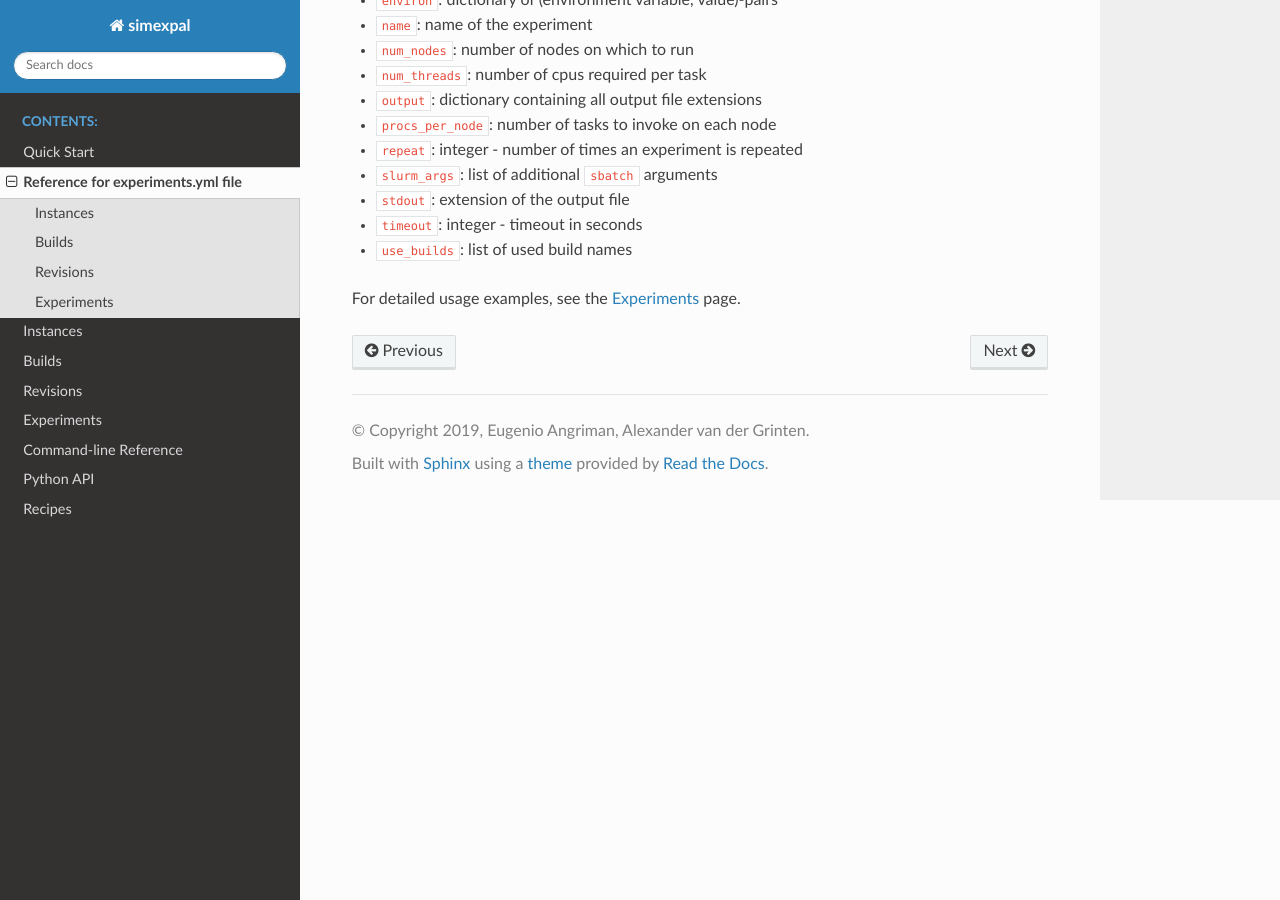
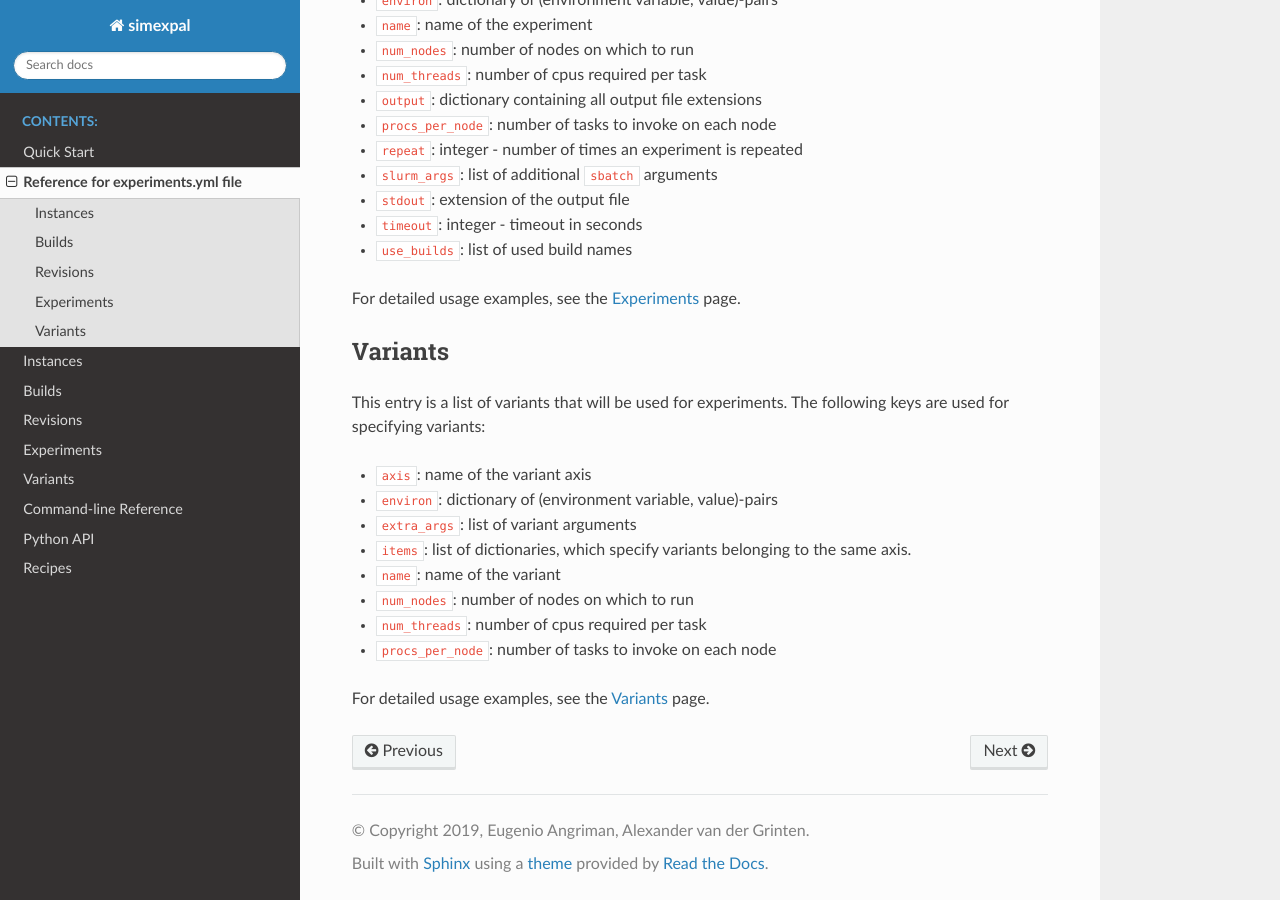
Before and after one commit to hu-macsy/simexpal, a Sphinx documentation site: the page built from docs/experiments_reference.rst, in a window 1280 px wide and 900 px high, scrolled down 1784 px. Built offline with Sphinx 7.4.7 and the Read the Docs theme 2.0.0, drawn with Linux system fonts in a browser that asks for light colours.

Commit message:
docs: Add variants page

```diff
--- a/docs/experiments_reference.rst
+++ b/docs/experiments_reference.rst
@@ -80,3 +80,19 @@ Each experiment includes three keys:
 - ``use_builds``: list of used build names
 
 For detailed usage examples, see the :ref:`Experiments` page.
+
+Variants
+--------
+This entry is a list of variants that will be used for experiments. The following keys are
+used for specifying variants:
+
+- ``axis``: name of the variant axis
+- ``environ``: dictionary of (environment variable, value)-pairs
+- ``extra_args``: list of variant arguments
+- ``items``: list of dictionaries, which specify variants belonging to the same axis.
+- ``name``: name of the variant
+- ``num_nodes``: number of nodes on which to run
+- ``num_threads``: number of cpus required per task
+- ``procs_per_node``: number of tasks to invoke on each node
+
+For detailed usage examples, see the :ref:`Variants` page.
--- a/docs/index.rst
+++ b/docs/index.rst
@@ -15,6 +15,7 @@ Welcome to simexpal's documentation!
    Builds <builds>
    Revisions <revisions>
    Experiments <experiments>
+   Variants <variants>
    Command-line Reference <command_line_reference>
    Python API <python_api>
    Recipes <recipes>
```
Also changed, not shown: docs/variants.rst (added, +130 -0 lines).
